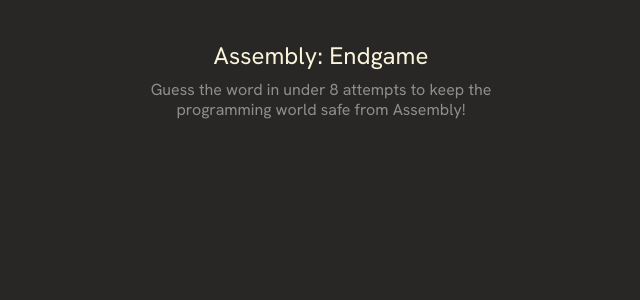
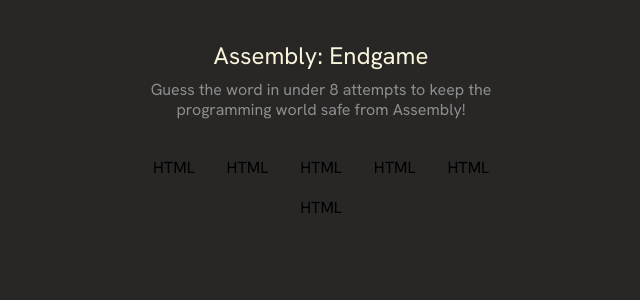
Before and after one commit to iabdwahab/assembly-endgame, a React (Vite) app: page / in a window 1280 px wide. Shown: the top 300 px of the page, without its empty margins (319-959 px from the left). Built offline with nearby package versions, Linux system fonts and the light colour scheme.

Commit message:
Creating Elimination Element.

```diff
--- a/src/App.jsx
+++ b/src/App.jsx
@@ -1,9 +1,11 @@
+import EliminationsContainer from "./components/EliminationsContainer"
 import Title from "./components/Title"
 
 function App() {
   return (
-    <main className="max-w-3xl mx-auto py-10">
+    <main className="max-w-2xl mx-auto py-10 px-3 flex flex-col gap-8">
       <Title />
+      <EliminationsContainer />
     </main>
   )
 }
--- /dev/null
+++ b/src/components/Elimination.jsx
@@ -0,0 +1,7 @@
+const Elimination = ({ bgColor, textColor }) => {
+  return (
+    <p className={`bg-[${bgColor}] text-[${textColor}] w-fit px-3 py-1 rounded`}>HTML</p>
+  )
+}
+
+export default Elimination
--- /dev/null
+++ b/src/components/EliminationsContainer.jsx
@@ -0,0 +1,17 @@
+import Elimination from "./Elimination"
+
+const EliminationsContainer = () => {
+  return (
+    <div className="flex flex-wrap justify-center max-w-96 mx-auto gap-2">
+      <Elimination bgColor='#E2680F' textColor='white' />
+      <Elimination bgColor='#E2680F' textColor='white' />
+      <Elimination bgColor='#E2680F' textColor='white' />
+      <Elimination bgColor='#E2680F' textColor='white' />
+      <Elimination bgColor='#E2680F' textColor='white' />
+      <Elimination bgColor='#E2680F' textColor='white' />
+
+    </div>
+  )
+}
+
+export default EliminationsContainer
```
